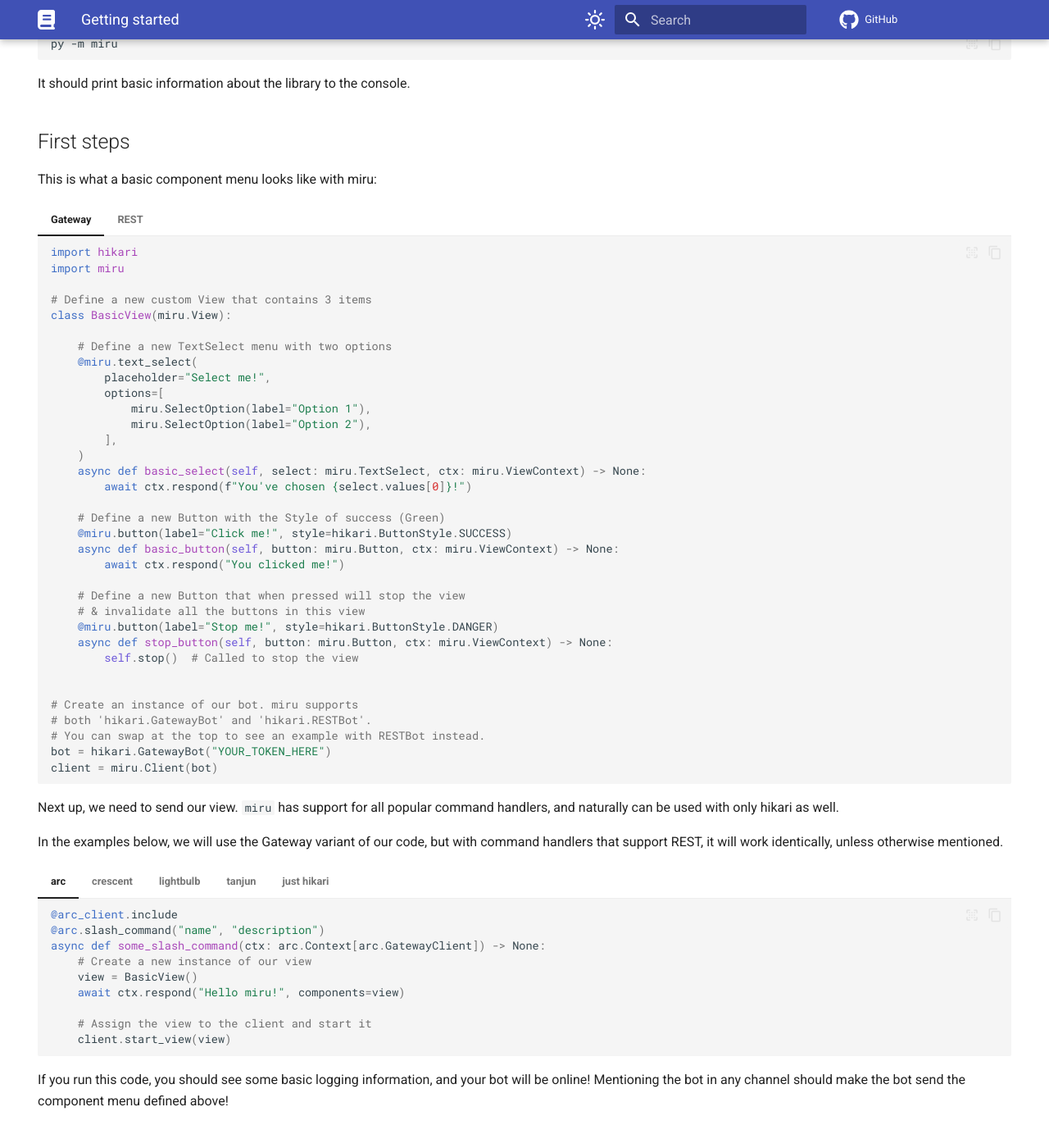
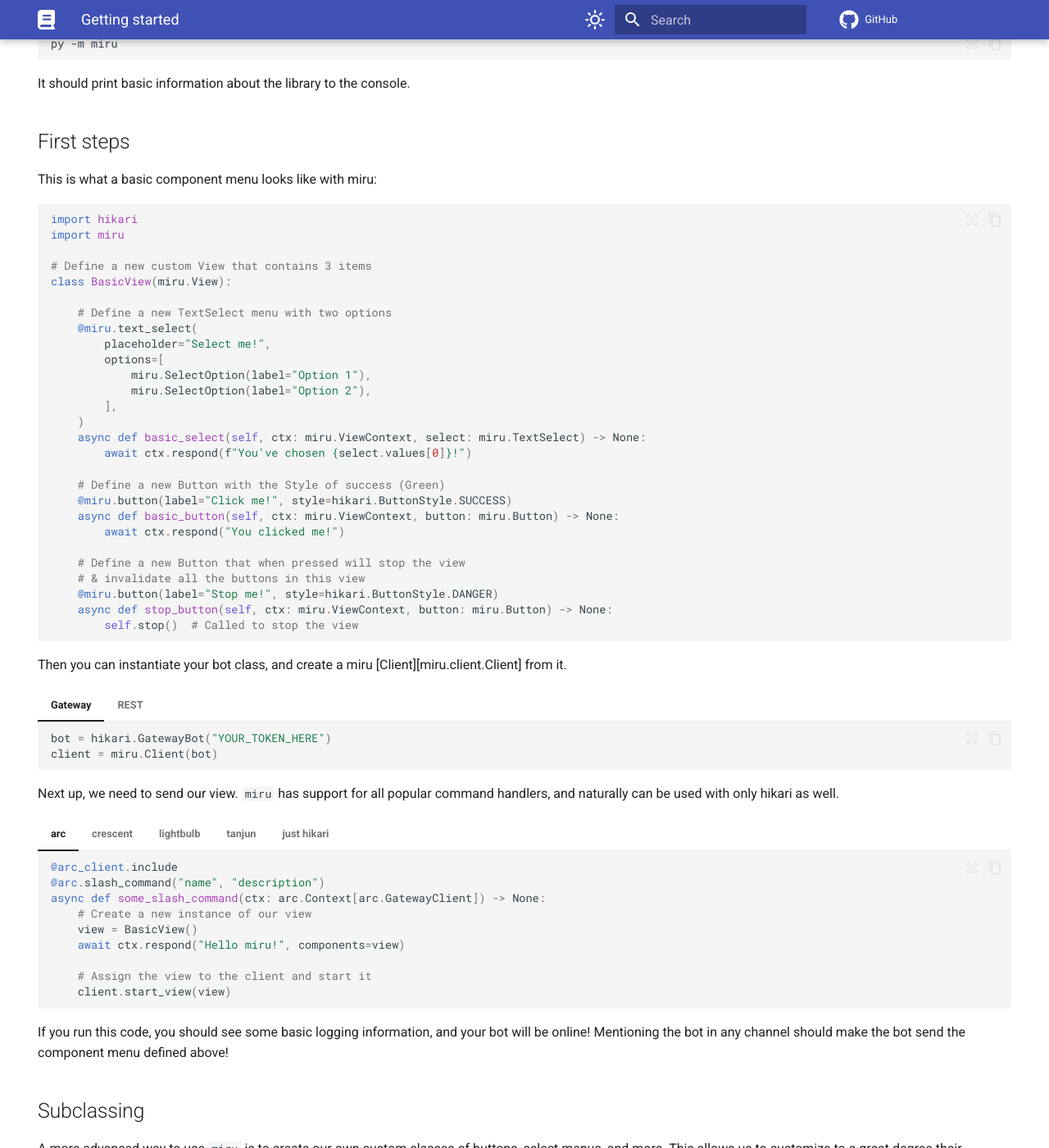
Before and after one commit to hypergonial/hikari-miru, an MkDocs documentation site: the page built from docs/getting_started.md, in a window 1280 px wide and 1400 px high, scrolled down 425 px. Shown: the whole window at 82% size. Built offline with MkDocs 1.6.1 and Material for MkDocs 9.7.7, drawn with Linux system fonts in a browser that asks for light colours; plug-ins that fetch from the network failed and are left out; comment, search, counter and statistics services are not loaded.

Commit message:
Fix up getting started page

````diff
--- a/docs/getting_started.md
+++ b/docs/getting_started.md
@@ -38,41 +38,41 @@ It should print basic information about the library to the console.
 
 This is what a basic component menu looks like with miru:
 
+```py
+import hikari
+import miru
+
+# Define a new custom View that contains 3 items
+class BasicView(miru.View):
+
+    # Define a new TextSelect menu with two options
+    @miru.text_select(
+        placeholder="Select me!",
+        options=[
+            miru.SelectOption(label="Option 1"),
+            miru.SelectOption(label="Option 2"),
+        ],
+    )
+    async def basic_select(self, ctx: miru.ViewContext, select: miru.TextSelect) -> None:
+        await ctx.respond(f"You've chosen {select.values[0]}!")
+
+    # Define a new Button with the Style of success (Green)
+    @miru.button(label="Click me!", style=hikari.ButtonStyle.SUCCESS)
+    async def basic_button(self, ctx: miru.ViewContext, button: miru.Button) -> None:
+        await ctx.respond("You clicked me!")
+
+    # Define a new Button that when pressed will stop the view
+    # & invalidate all the buttons in this view
+    @miru.button(label="Stop me!", style=hikari.ButtonStyle.DANGER)
+    async def stop_button(self, ctx: miru.ViewContext, button: miru.Button) -> None:
+        self.stop()  # Called to stop the view
+```
+
+Then you can instantiate your bot class, and create a miru [Client][miru.client.Client] from it.
+
 === "Gateway"
 
     ```py
-    import hikari
-    import miru
-
-    # Define a new custom View that contains 3 items
-    class BasicView(miru.View):
-
-        # Define a new TextSelect menu with two options
-        @miru.text_select(
-            placeholder="Select me!",
-            options=[
-                miru.SelectOption(label="Option 1"),
-                miru.SelectOption(label="Option 2"),
-            ],
-        )
-        async def basic_select(self, select: miru.TextSelect, ctx: miru.ViewContext) -> None:
-            await ctx.respond(f"You've chosen {select.values[0]}!")
-
-        # Define a new Button with the Style of success (Green)
-        @miru.button(label="Click me!", style=hikari.ButtonStyle.SUCCESS)
-        async def basic_button(self, button: miru.Button, ctx: miru.ViewContext) -> None:
-            await ctx.respond("You clicked me!")
-
-        # Define a new Button that when pressed will stop the view
-        # & invalidate all the buttons in this view
-        @miru.button(label="Stop me!", style=hikari.ButtonStyle.DANGER)
-        async def stop_button(self, button: miru.Button, ctx: miru.ViewContext) -> None:
-            self.stop()  # Called to stop the view
-
-
-    # Create an instance of our bot. miru supports
-    # both 'hikari.GatewayBot' and 'hikari.RESTBot'.
-    # You can swap at the top to see an example with RESTBot instead.
     bot = hikari.GatewayBot("YOUR_TOKEN_HERE")
     client = miru.Client(bot)
     ```
@@ -80,46 +80,11 @@ This is what a basic component menu looks like with miru:
 === "REST"
 
     ```py
-    import hikari
-    import miru
-
-    # Define a new custom View that contains 3 items
-    class BasicView(miru.View):
-
-        # Define a new TextSelect menu with two options
-        @miru.text_select(
-            placeholder="Select me!",
-            options=[
-                miru.SelectOption(label="Option 1"),
-                miru.SelectOption(label="Option 2"),
-            ],
-        )
-        async def basic_select(self, select: miru.TextSelect, ctx: miru.ViewContext) -> None:
-            await ctx.respond(f"You've chosen {select.values[0]}!")
-
-        # Define a new Button with the Style of success (Green)
-        @miru.button(label="Click me!", style=hikari.ButtonStyle.SUCCESS)
-        async def basic_button(self, button: miru.Button, ctx: miru.ViewContext) -> None:
-            await ctx.respond("You clicked me!")
-
-        # Define a new Button that when pressed will stop the view
-        # & invalidate all the buttons in this view
-        @miru.button(label="Stop me!", style=hikari.ButtonStyle.DANGER)
-        async def stop_button(self, button: miru.Button, ctx: miru.ViewContext) -> None:
-            self.stop()  # Called to stop the view
-
-
-    # Create an instance of our bot. miru supports
-    # both 'hikari.GatewayBot' and 'hikari.RESTBot'.
-    # You can swap at the top to see an example with RESTBot instead.
     bot = hikari.RESTBot("YOUR_TOKEN_HERE")
     client = miru.Client(bot)
     ```
 
 Next up, we need to send our view. `miru` has support for all popular command handlers, and naturally can be used with only hikari as well.
-
-In the examples below, we will use the Gateway variant of our code, but with command handlers that support REST, it will work
-identically, unless otherwise mentioned.
 
 === "arc"
 
@@ -220,103 +185,52 @@ items on the fly, and more!
 
 Below you can see such an example:
 
-=== "Gateway"
+```py
+import hikari
+import miru
 
-    ```py
-    import hikari
-    import miru
+class YesButton(miru.Button):
+    def __init__(self) -> None:
+        # Initialize our button with some pre-defined properties
+        super().__init__(style=hikari.ButtonStyle.SUCCESS, label="Yes")
 
-    class YesButton(miru.Button):
-        def __init__(self) -> None:
-            # Initialize our button with some pre-defined properties
-            super().__init__(style=hikari.ButtonStyle.SUCCESS, label="Yes")
-
-        # The callback is the function that gets called when the button is pressed
-        # If you are subclassing, you must use the name "callback" when defining it.
-        async def callback(self, ctx: miru.ViewContext) -> None:
-            # You can specify the ephemeral message flag
-            # to make your response ephemeral
-            await ctx.respond(
-                "I'm sorry but this is unacceptable.",
-                flags=hikari.MessageFlag.EPHEMERAL
-            )
-            # You can access the view an item is attached to
-            # by accessing it's view property
-            self.view.answer = True
-            self.view.stop()
+    # The callback is the function that gets called when the button is pressed
+    # If you are subclassing, you must use the name "callback" when defining it.
+    async def callback(self, ctx: miru.ViewContext) -> None:
+        # You can specify the ephemeral message flag
+        # to make your response ephemeral
+        await ctx.respond(
+            "I'm sorry but this is unacceptable.",
+            flags=hikari.MessageFlag.EPHEMERAL
+        )
+        # You can access the view an item is attached to
+        # by accessing it's view property
+        self.view.answer = True
+        self.view.stop()
 
 
-    class NoButton(miru.Button):
-        # Let's leave our arguments dynamic this time, instead of hard-coding them
-        def __init__(self, *args, **kwargs) -> None:
-            super().__init__(*args, **kwargs)
+class NoButton(miru.Button):
+    # Let's leave our arguments dynamic this time, instead of hard-coding them
+    def __init__(self, *args, **kwargs) -> None:
+        super().__init__(*args, **kwargs)
 
-        async def callback(self, ctx: miru.ViewContext) -> None:
-            await ctx.respond(
-                "This is the only correct answer.",
-                flags=hikari.MessageFlag.EPHEMERAL
-            )
-            self.view.answer = False
-            self.view.stop()
+    async def callback(self, ctx: miru.ViewContext) -> None:
+        await ctx.respond(
+            "This is the only correct answer.",
+            flags=hikari.MessageFlag.EPHEMERAL
+        )
+        self.view.answer = False
+        self.view.stop()
 
 
-    class PineappleView(miru.View):
-        def __init__(self, *args, **kwargs) -> None:
-            super().__init__(*args, **kwargs)
-            self.answer = None
+class PineappleView(miru.View):
+    def __init__(self, *args, **kwargs) -> None:
+        super().__init__(*args, **kwargs)
+        self.answer = None
 
-    bot = hikari.GatewayBot("YOUR_TOKEN_HERE")
-    client = miru.Client(bot)
-    ```
-
-=== "REST"
-
-    ```py
-    import hikari
-    import miru
-
-    class YesButton(miru.Button):
-        def __init__(self) -> None:
-            # Initialize our button with some pre-defined properties
-            super().__init__(style=hikari.ButtonStyle.SUCCESS, label="Yes")
-
-        # The callback is the function that gets called when the button is pressed
-        # If you are subclassing, you must use the name "callback" when defining it.
-        async def callback(self, ctx: miru.ViewContext) -> None:
-            # You can specify the ephemeral message flag
-            # to make your response ephemeral
-            await ctx.respond(
-                "I'm sorry but this is unacceptable.",
-                flags=hikari.MessageFlag.EPHEMERAL
-            )
-            # You can access the view an item is attached to
-            # by accessing it's view property
-            self.view.answer = True
-            self.view.stop()
-
-
-    class NoButton(miru.Button):
-        # Let's leave our arguments dynamic this time, instead of hard-coding them
-        def __init__(self, *args, **kwargs) -> None:
-            super().__init__(*args, **kwargs)
-
-        async def callback(self, ctx: miru.ViewContext) -> None:
-            await ctx.respond(
-                "This is the only correct answer.",
-                flags=hikari.MessageFlag.EPHEMERAL
-            )
-            self.view.answer = False
-            self.view.stop()
-
-
-    class PineappleView(miru.View):
-        def __init__(self, *args, **kwargs) -> None:
-            super().__init__(*args, **kwargs)
-            self.answer = None
-
-    bot = hikari.RESTBot("YOUR_TOKEN_HERE")
-    client = miru.Client(bot)
-    ```
+bot = hikari.GatewayBot("YOUR_TOKEN_HERE")
+client = miru.Client(bot)
+```
 
 Then we can adjust our sending logic from the previous example like so:
 
````
